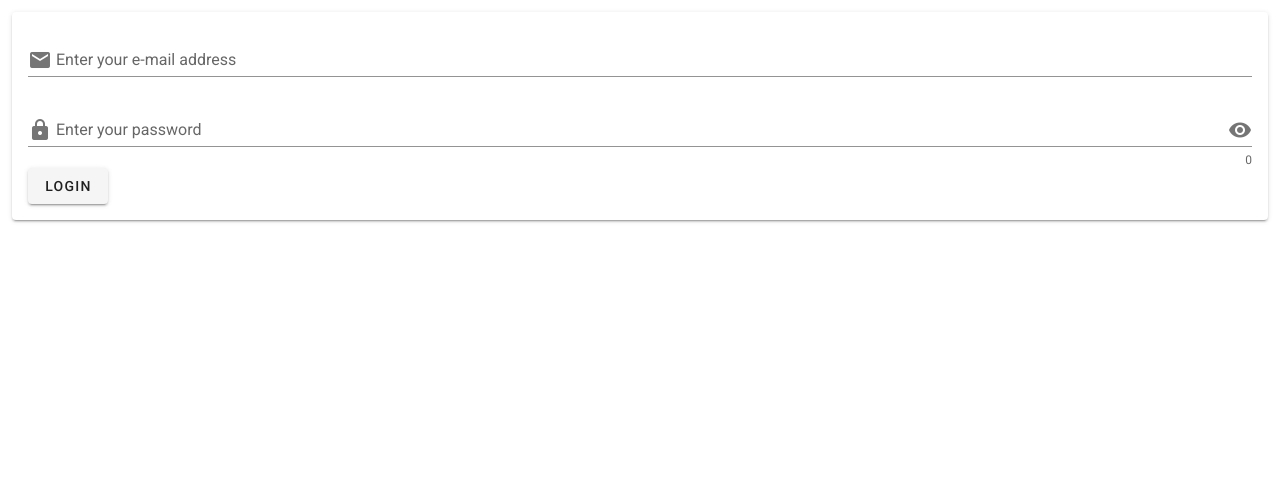
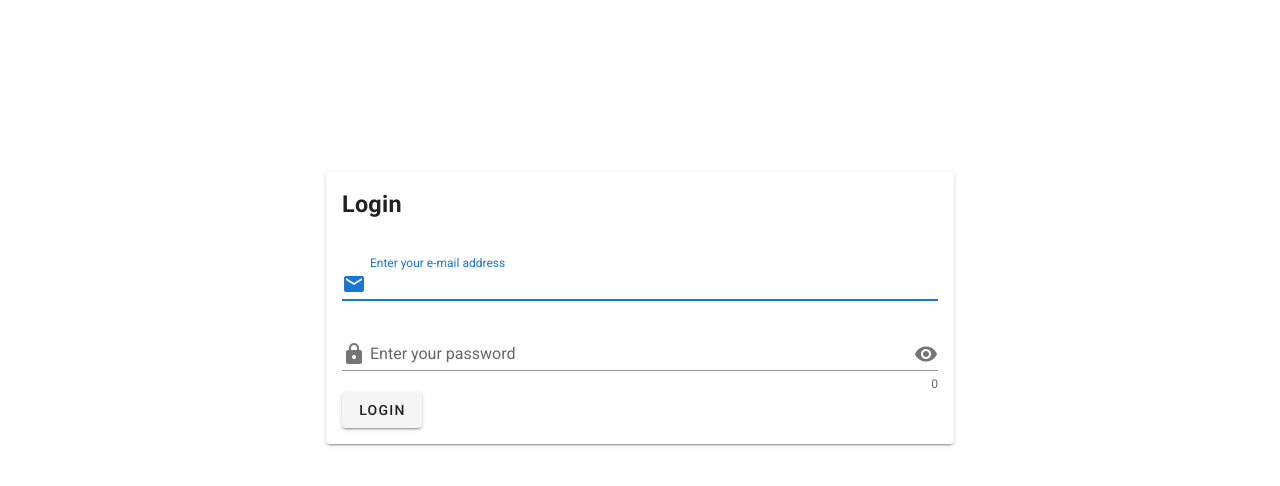
Before and after one commit to Momofil31/HomeCheck, a Vue app in the folder client/homecheck-vue/: page /login in a window 1280 px wide. Shown: the top 486 px of the page. Built offline with nearby package versions, Linux system fonts and the light colour scheme.

Commit message:
:lipstick: Update login style

```diff
--- a/client/homecheck-vue/src/styles/all.less
+++ b/client/homecheck-vue/src/styles/all.less
@@ -17,4 +17,12 @@
       height: 64px !important;
     }
   }
+
+  #login {
+    .v-card {
+      width: 50%;
+      margin: auto;
+      margin-top: 10rem;
+    }
+  }
 }
--- a/client/homecheck-vue/src/views/Login.vue
+++ b/client/homecheck-vue/src/views/Login.vue
@@ -1,6 +1,9 @@
 <template>
   <div id="login">
     <v-card>
+      <v-card-title >
+        <h3>Login</h3>
+      </v-card-title>
       <v-card-text class="pt-4">
         <v-form ref="form"
           v-model="valid">
@@ -11,6 +14,7 @@
             :rules="emailRules"
             prepend-inner-icon="mdi-email"
             required
+            autofocus
           ></v-text-field>
           <v-text-field
             label="Enter your password"
```
